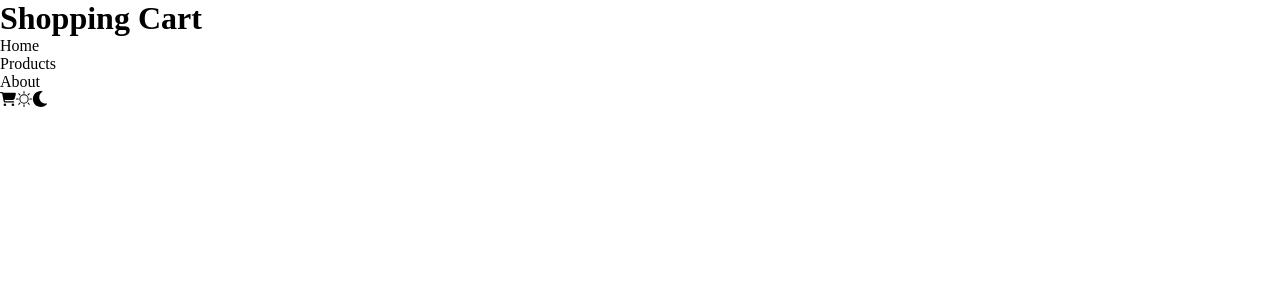
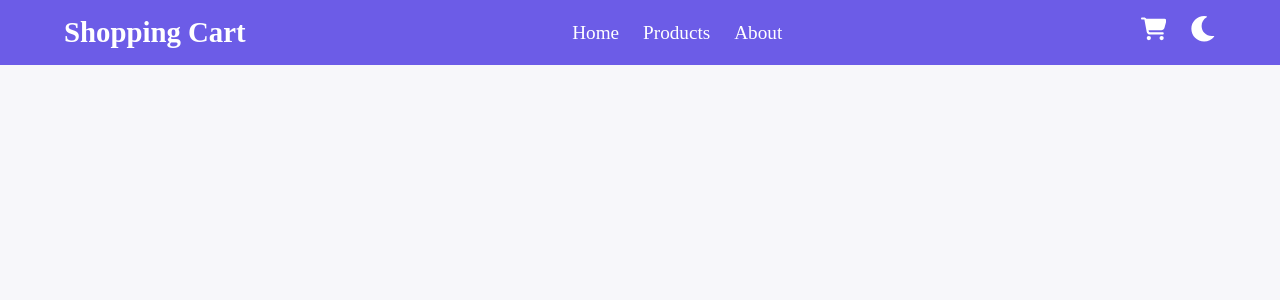
Before and after one commit to Anand-1812/shopping-cart, a React (Vite) app: page / in a window 1280 px wide. Shown: the top 300 px of the page. Built offline with nearby package versions, Linux system fonts and the light colour scheme.

Commit message:
complete the navbar design and all

```diff
--- a/src/App.jsx
+++ b/src/App.jsx
@@ -2,9 +2,11 @@ import { useState } from 'react'
 import Navbar from './components/Navbar/Navbar'
 
 function App() {
+  const [theme, setTheme] = useState('light');
+
   return (
-    <div className='container'>
-      <Navbar />
+    <div className={`container ${theme}`}>
+      <Navbar theme={theme} setTheme={setTheme} />
     </div>
   );
 }
--- /dev/null
+++ b/src/components/Navbar/Navbar.css
@@ -0,0 +1,57 @@
+.navbar {
+  padding: 1rem 4rem;
+  width: 100%;
+  display: flex;
+  align-items: center;
+  justify-content: space-between;
+  background-color: var(--primary-accent);
+  color: white;
+}
+
+.navbar h1 {
+  font-size: 1.8rem;
+  font-weight: bold;
+}
+
+/* Links */
+.links {
+  margin-right: 2rem;
+  flex: 1;
+  list-style: none;
+  display: flex;
+  justify-content: center;
+  align-items: center;
+  gap: 1.5rem;
+}
+
+.links li {
+  font-size: 1.2rem;
+  cursor: pointer;
+  transition: color 0.3s ease;
+}
+
+.links li:hover {
+  color: var(--hover-accent);
+}
+
+/* Theme Toggle */
+.cart-theme {
+  display: flex;
+  justify-content: center;
+  gap: 1.5rem;
+  font-size: 1.6rem;
+}
+
+.cart-theme p {
+  cursor: pointer;
+}
+
+/* Dark Mode */
+.dark .navbar {
+  background-color: var(--dark-accent);
+  color: var(--dark-text);
+}
+
+.dark .links li:hover {
+  color: #dcd6f7;
+}
--- a/src/components/Navbar/Navbar.jsx
+++ b/src/components/Navbar/Navbar.jsx
@@ -1,13 +1,19 @@
-import { FaCartShopping } from "react-icons/fa6";
+import { FaCartShopping, FaM } from "react-icons/fa6";
 import { GoSun } from "react-icons/go";
 import { FaMoon } from "react-icons/fa";
+import './Navbar.css';
 
-function Navbar() {
+function Navbar({ theme, setTheme }) {
+  const toggleTheme = () => {
+    const newTheme = theme === 'light' ? 'dark' : 'light';
+    setTheme(newTheme);
+  }
+
+  const toggleIcon = theme === 'light' ? <FaMoon /> : <GoSun />
+
   return (
     <div className="navbar">
-      <div className="title">
-        <h1>Shopping Cart</h1>
-      </div>
+      <h1>Shopping Cart</h1>
 
       <ul className="links">
         <li>Home</li>
@@ -17,8 +23,7 @@ function Navbar() {
 
       <div className="cart-theme">
         <FaCartShopping />
-        <GoSun />
-        <FaMoon />
+        <p onClick={toggleTheme}>{toggleIcon}</p>
       </div>
     </div>
   )
--- a/src/index.css
+++ b/src/index.css
@@ -1,10 +1,29 @@
+:root {
+  --light-bg: #f7f7fa;
+  --light-text: #2c2c2c;
+  --primary-accent: #6c5ce7;
+  --hover-accent: #a29bfe;
+
+  --dark-bg: #1e1e2f;
+  --dark-text: #f5f5f5;
+  --dark-accent: #8c7ae6;
+}
+
 * {
   margin: 0;
   padding: 0;
   box-sizing: border-box;
 }
 
+/* Container */
 .container {
   width: 100vw;
   height: 100vh;
+  background-color: var(--light-bg);
+  color: var(--light-text);
 }
+
+.container.dark {
+  background-color: var(--dark-bg);
+  color: var(--dark-text);
+}
```
